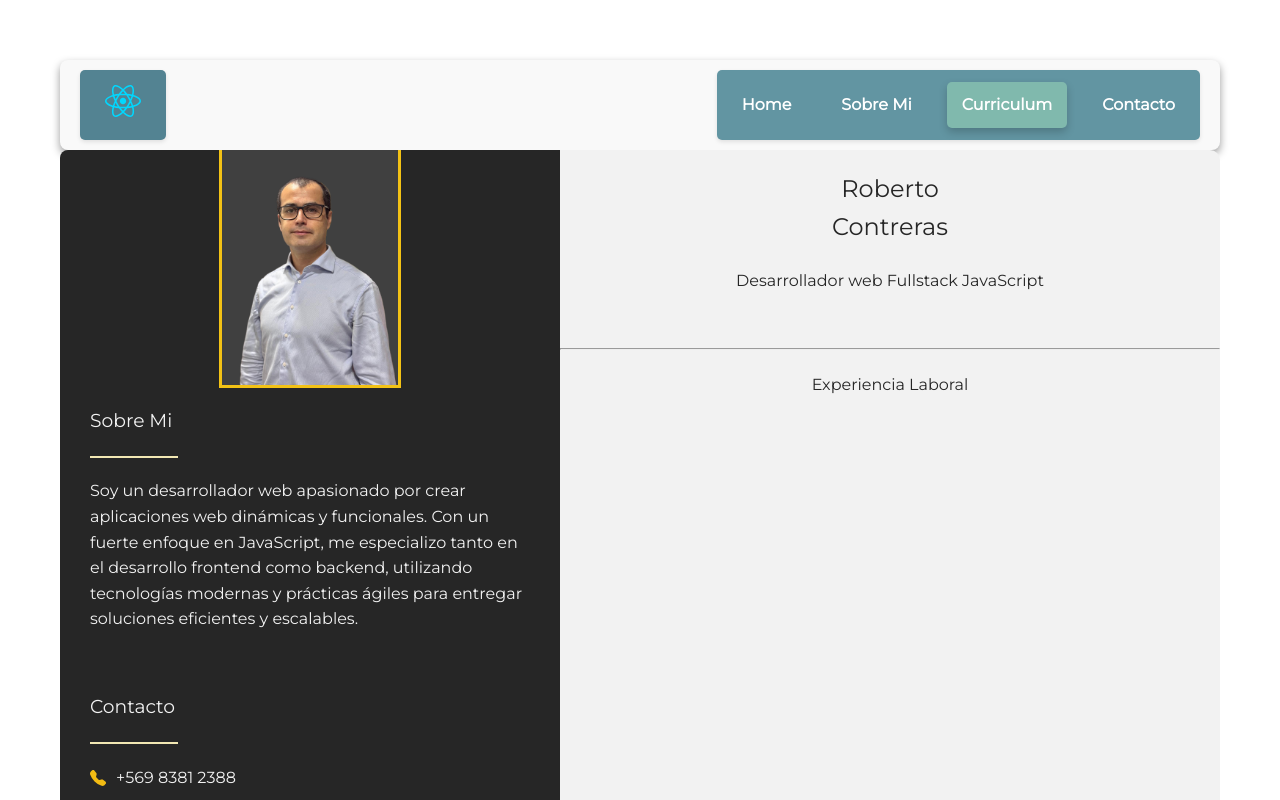
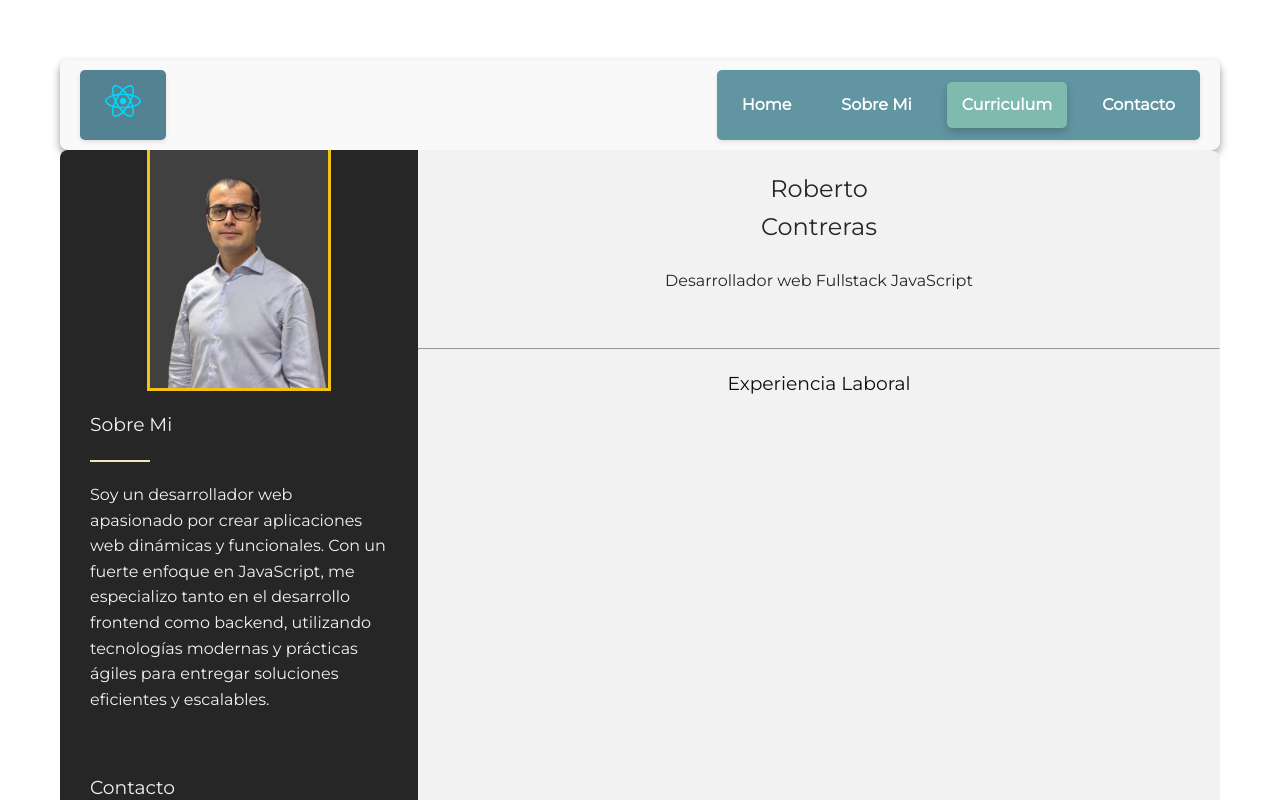
Before and after one commit to robertocontrerassandoval/curriculum, a React (Vite) app in the folder frontend/: page /curriculum in a window 1280 px wide. Shown: the top 800 px of the page. Built offline with nearby package versions, Linux system fonts and the light colour scheme.

Commit message:
:wrench: agregue style curriculum

```diff
--- a/frontend/src/index.css
+++ b/frontend/src/index.css
@@ -283,20 +283,20 @@ p {
   text-align: left;
   padding: 0px 30px 30px 30px;
   border-radius: 8px 0px 0px 8px;
-  flex: 40%; /* Ocupa el 50% del espacio disponible */
+  flex: 25%; /* Ocupa el 50% del espacio disponible */
   background-color: #262626; /* Solo un color de ejemplo */
   display: flex;
   height: auto; /* Asegúrate de que ocupe el 100% de la altura disponible */
 }
 
 .content-curriculum {
-  flex: 60%; /* Ocupa el 50% del espacio disponible */
+  flex: 75%; /* Ocupa el 50% del espacio disponible */
   background-color: #f2f2f2; /* Solo un color de ejemplo */
   border-radius: 0px 10px 10px 0px;
 }
 
 .banner-curriculum img {
-  max-width: 40%; /* Asegura que la imagen no sobrepase el contenedor */
+  max-width: 60%; /* Asegura que la imagen no sobrepase el contenedor */
   height: auto; /* Mantiene la proporción de la imagen */
   border-width: 0px 3px 3px 3px; /* Superior, derecho, inferior, izquierdo */
   border-style: solid; /* Definir el estilo de la línea */
--- a/frontend/src/views/Curriculum.jsx
+++ b/frontend/src/views/Curriculum.jsx
@@ -54,7 +54,8 @@ const Curriculum = () => {
         <h4>Desarrollador web Fullstack JavaScript</h4>
         <br></br>
         <hr className="separador"></hr>
-        <h4>Experiencia Laboral</h4>
+        <h3>Experiencia Laboral</h3>
+        <h4></h4>
       </div>
     </div>
   );
```
